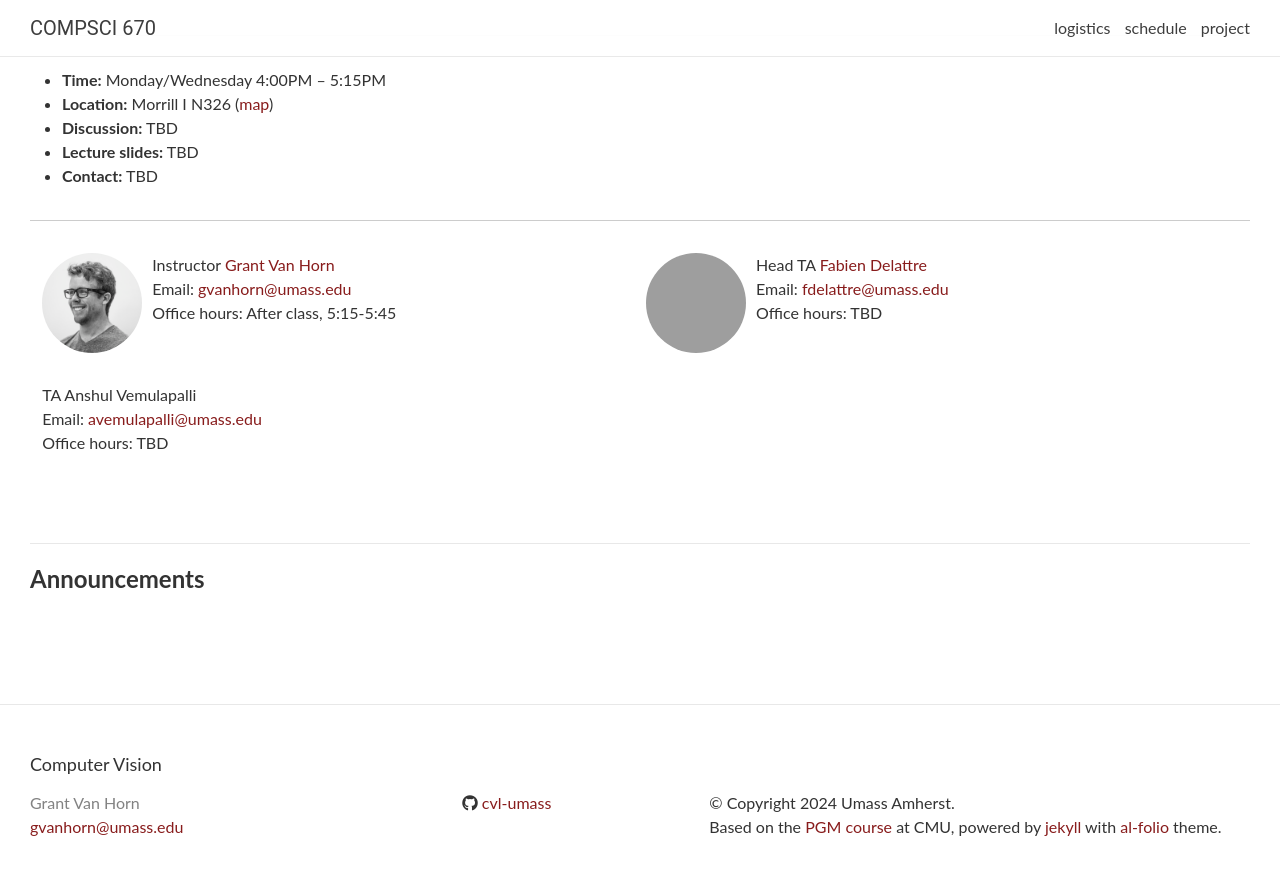
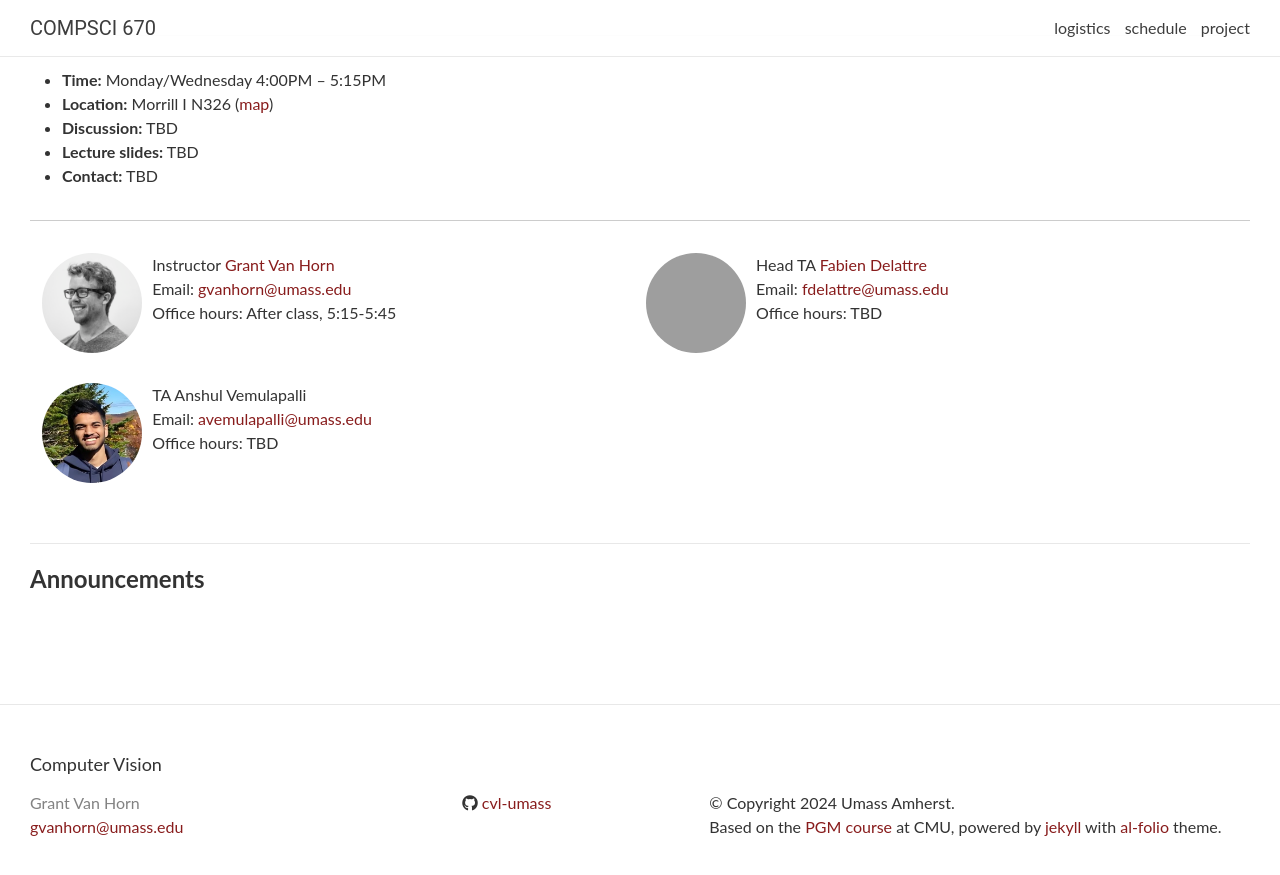
Before and after one commit to cvl-umass/compsci670-fall-2024, a Jekyll site: the page built from _pages/about.md, in a window 1280 px wide and 900 px high, scrolled down 566 px. Shown: the top 875 px of the window. Built offline with Jekyll 4.4.1, drawn with Linux system fonts in a browser that asks for light colours; nearby versions of some CDN libraries; comment, search, counter and statistics services are not loaded; grey boxes are pictures that could not be loaded.

Commit message:
adding anshul's photo

```diff
--- a/_data/staff.yml
+++ b/_data/staff.yml
@@ -16,3 +16,4 @@ TA:
   - name: Anshul Vemulapalli
     email: avemulapalli@umass.edu
     office-hours: TBD
+    image: staff/anshul.png
```
Also changed, not shown: assets/img/staff/anshul.png (added).
